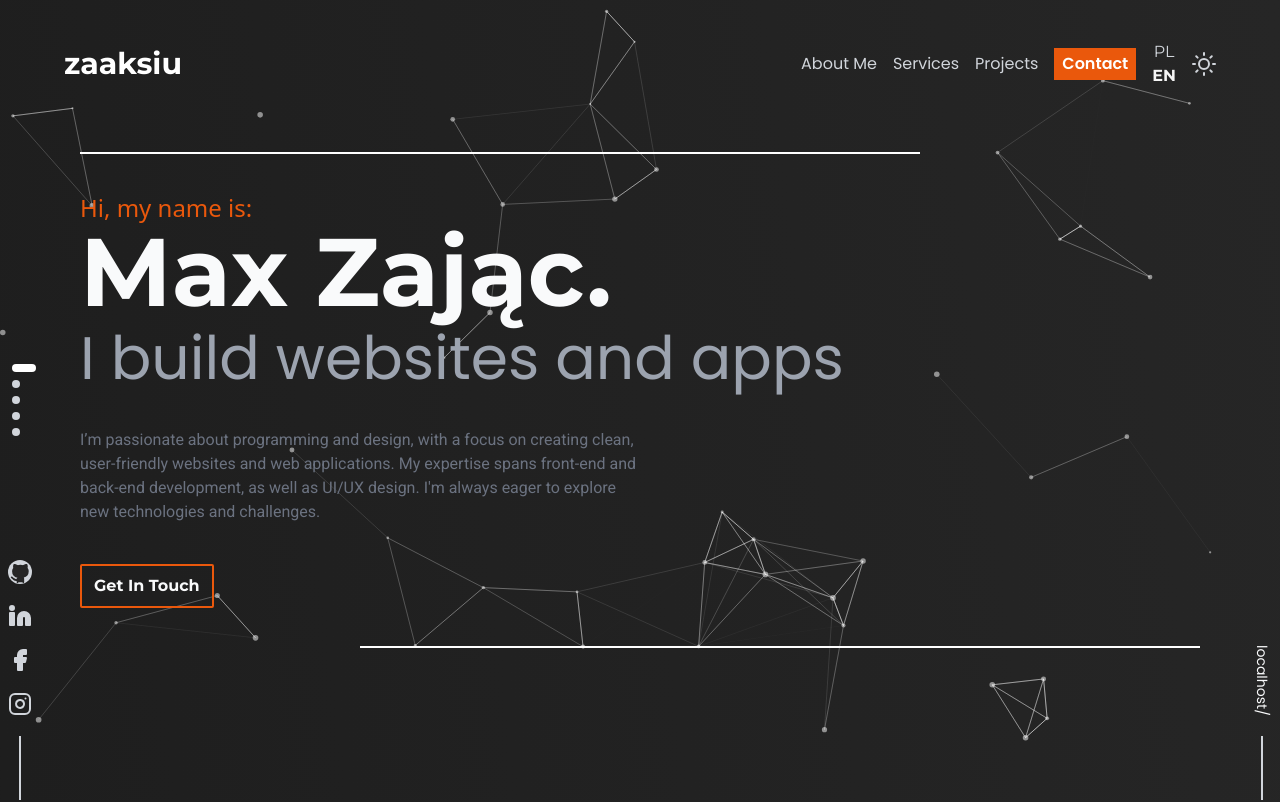
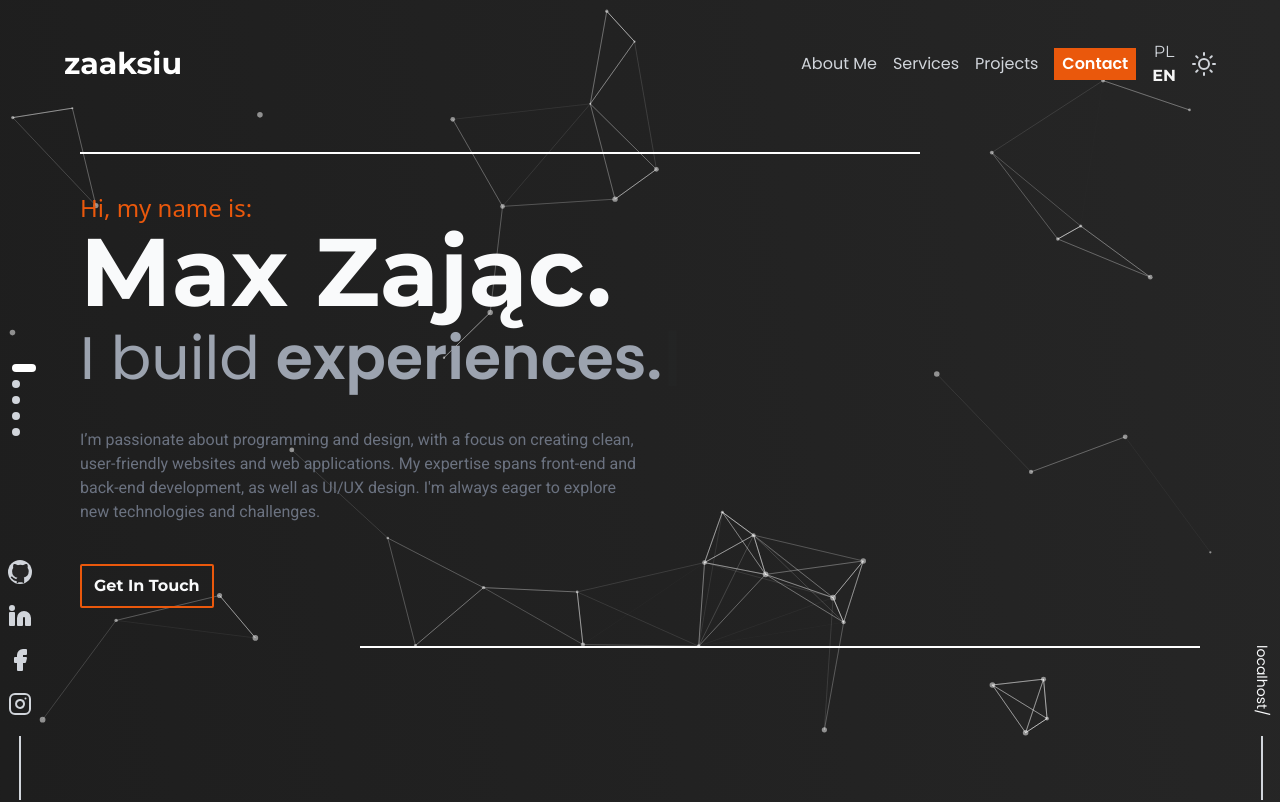
Before and after one commit to zaksiu12s/portfolio, a React (Vite) app: page / in a window 1280 px wide. Shown: the top 802 px of the page. Built offline with nearby package versions, Linux system fonts and the light colour scheme; no server answers; what tailwindcss-animated would draw is missing.

Commit message:
Added typewriting effect to hero

```diff
--- a/package.json
+++ b/package.json
@@ -1,7 +1,7 @@
 {
   "name": "zaksiu-portfolio-website",
   "private": true,
-  "version": "1.0.0",
+  "version": "1.1.0",
   "type": "module",
   "scripts": {
     "dev": "vite",
@@ -18,7 +18,8 @@
     "react-particles": "^2.12.2",
     "react-tsparticles": "^2.12.2",
     "tsparticles": "^3.7.1",
-    "tsparticles-slim": "^2.12.0"
+    "tsparticles-slim": "^2.12.0",
+    "typewriter-effect": "^2.21.0"
   },
   "devDependencies": {
     "@eslint/js": "^9.17.0",
--- a/src/components/HeroSection/HeroSection.tsx
+++ b/src/components/HeroSection/HeroSection.tsx
@@ -1,6 +1,7 @@
 import { HeroSectionCTA } from "../UI/HeroSectionCTA";
 import { useTranslation } from "react-i18next";
 import { HorizontalLines } from "./HorizontalLines";
+import TypewriterComponent from "typewriter-effect";
 
 export default function HeroSection() {
     const { t } = useTranslation();
@@ -11,11 +12,23 @@ export default function HeroSection() {
                 <p className="text-2xl text-blue-500 dark:text-orange-600 font-roboto animate-fade">
                     {t("Hi, my name is:")}
                 </p>
-                <h1 className="text-7xl sm:text-8xl font-bold font-Montserrat animate-fade">
+                <h1 className="animate-ty text-7xl sm:text-8xl font-bold font-Montserrat animate-fade">
                     Max Zając.
                 </h1>
                 <h2 className="pt-2 text-5xl sm:text-6xl font-Poppins text-gray-600 dark:text-gray-400 animate-fade">
-                    {t("I build websites and apps")}
+                    {t("I build")}&nbsp;
+                    <span className="font-bold">
+                        <TypewriterComponent
+                            component={"span"}
+                            options={{
+                                strings: [t("websites."), t("apps."), t("experiences.")],
+                                autoStart: true,
+                                loop: true,
+                                deleteSpeed: 50,
+                                delay: 75,
+                            }}
+                        />
+                    </span>
                 </h2>
                 <p className="text-left font-Roboto text-gray-600 dark:text-gray-500 py-4 sm:py-10 w-full md:w-2/3 lg:w-1/2 animate-fade">
                     {t("HeroAbout")}
@@ -28,5 +41,5 @@ export default function HeroSection() {
                 <HorizontalLines />
             </div>
         </div>
-    </section>);
+    </section >);
 }
--- a/src/translations/Polish.ts
+++ b/src/translations/Polish.ts
@@ -53,4 +53,11 @@ export default {
 
     "An error occurred. Please try again.": "Wystąpił błąd. Spróbuj ponownie.",
     "Message has been sent! Thank you for contacting me.": "Wiadomość została wysłana! Dziękujemy za kontakt.",
+    "I build websites.": "Tworzę strony internetowe.",
+    "I build apps.": "Tworzę aplikacje.",
+    "I create experiences.": "Tworzę wyjątkowe projekty.",
+    "websites.": "strony internetowe.",
+    "apps.": "aplikacje.",
+    "experiences.": "doświadczenia.",
+    "I build": "Tworzę"
 }
```
Also changed, not shown: 1 other file (tests, documents, lock files or other folders).
